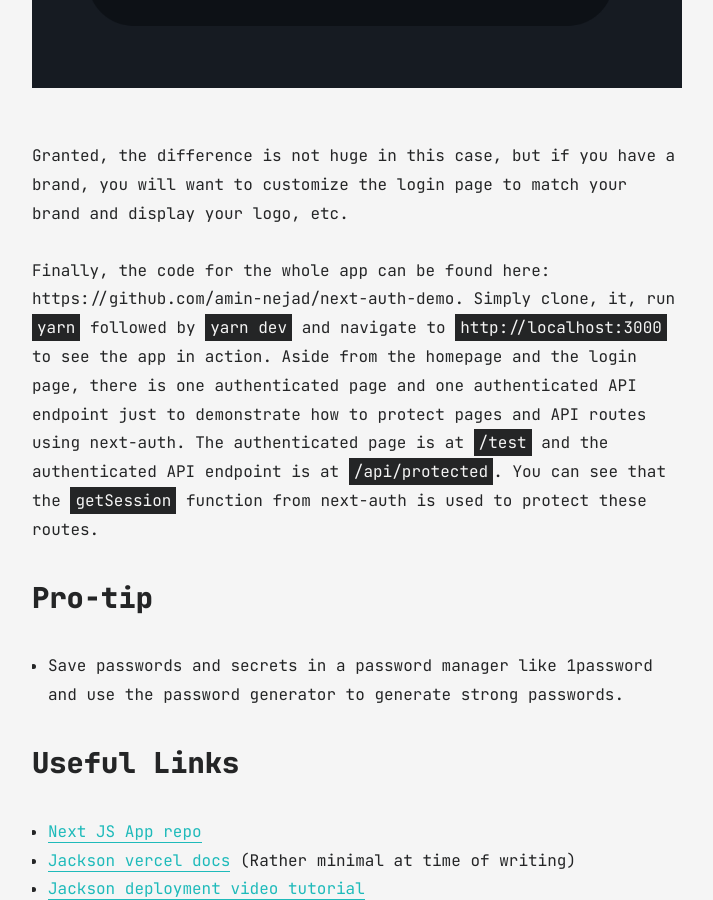
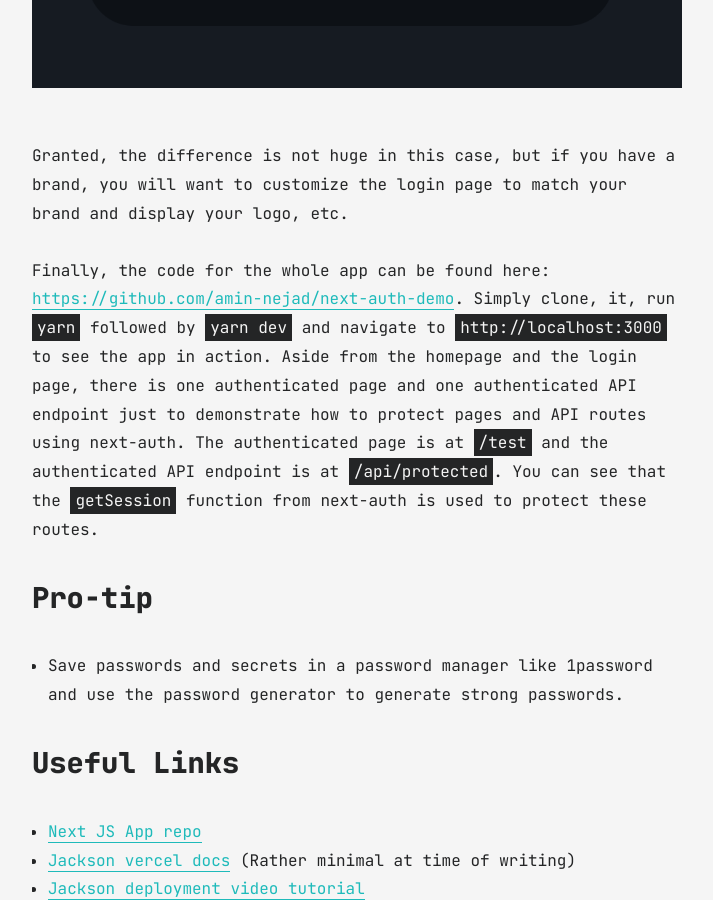
Before and after one commit to amin-nejad/amin-nejad.github.io, a Jekyll site: the page built from all_collections/_posts/2024-03-07-vercel-sso-nextjs-app-router.md, in a window 1280 px wide and 900 px high, scrolled down 12686 px. Shown: the whole window, without its empty margins (283-996 px from the left). Built offline with Jekyll 4.4.1, drawn with Linux system fonts in a browser that asks for light colours; emoji names are drawn with the system emoji font; part of the change alters nothing that is shown.

```diff
--- a/all_collections/_posts/2024-03-07-vercel-sso-nextjs-app-router.md
+++ b/all_collections/_posts/2024-03-07-vercel-sso-nextjs-app-router.md
@@ -162,7 +162,7 @@ If you don't create a custom login page, users will be forced to login using the
 
 Granted, the difference is not huge in this case, but if you have a brand, you will want to customize the login page to match your brand and display your logo, etc.
 
-Finally, the code for the whole app can be found here: https://github.com/amin-nejad/next-auth-demo. Simply clone, it, run `yarn` followed by `yarn dev` and navigate to `http://localhost:3000` to see the app in action. Aside from the homepage and the login page, there is one authenticated page and one authenticated API endpoint just to demonstrate how to protect pages and API routes using next-auth. The authenticated page is at `/test` and the authenticated API endpoint is at `/api/protected`. You can see that the `getSession` function from next-auth is used to protect these routes.
+Finally, the code for the whole app can be found here: [https://github.com/amin-nejad/next-auth-demo](https://github.com/amin-nejad/next-auth-demo). Simply clone, it, run `yarn` followed by `yarn dev` and navigate to `http://localhost:3000` to see the app in action. Aside from the homepage and the login page, there is one authenticated page and one authenticated API endpoint just to demonstrate how to protect pages and API routes using next-auth. The authenticated page is at `/test` and the authenticated API endpoint is at `/api/protected`. You can see that the `getSession` function from next-auth is used to protect these routes.
 
 ## Pro-tip
 
```
